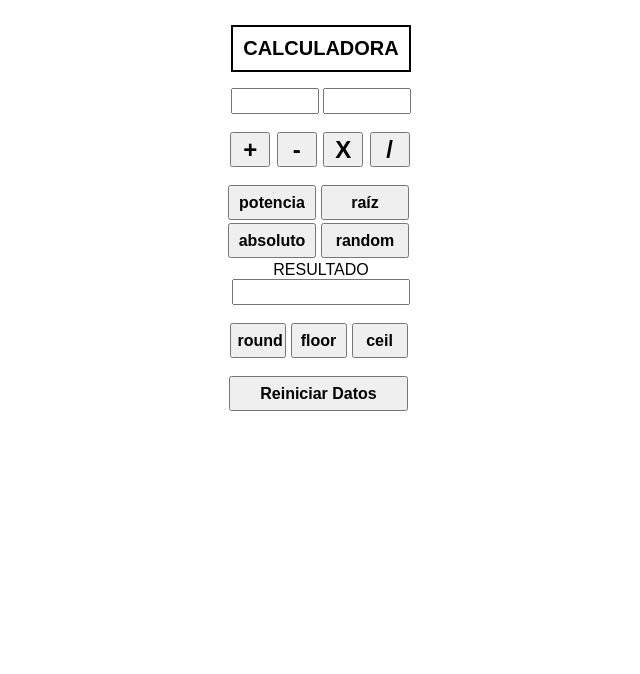
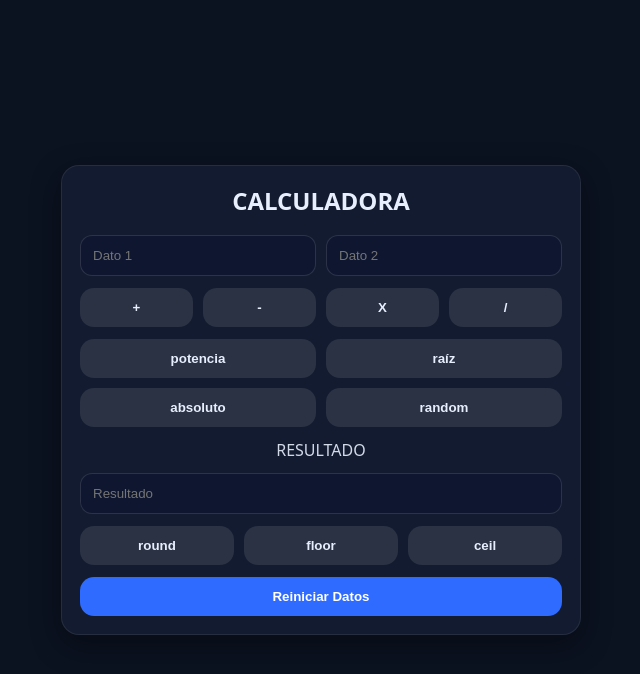
Before and after one commit to edvinvargas-dev/Calculadora, a plain HTML site: page index.html in a window 1280 px wide. Shown: the whole page, without its empty margins (319-959 px from the left). Drawn offline with Linux system fonts and the light colour scheme.

Commit message:
cambiando aspecto a la calculadora

```diff
--- a/index.html
+++ b/index.html
@@ -1,36 +1,46 @@
 <!DOCTYPE html>
+<html lang="es">
 <head>
+  <meta charset="UTF-8" />
+  <meta name="viewport" content="width=device-width, initial-scale=1.0" />
   <title>Calculadora</title>
-    <link rel="stylesheet" href="misEstilos.css">
+  <link rel="stylesheet" href="misEstilos.css" />
   <script src="calculato.js"></script>
 </head>
-<body align="center">
+
+<body>
+  <main class="card">
     <h2>CALCULADORA</h2>
-    <br>
-    <input type="text" id="Dato1">
-    <input type="text" id="Dato2">
-    <br><br>
 
+    <section class="inputs">
+      <input type="text" id="Dato1" placeholder="Dato 1" />
+      <input type="text" id="Dato2" placeholder="Dato 2" />
+    </section>
+
+    <section class="grid grid-4">
       <button onclick="suma()">+</button>
       <button onclick="resta()">-</button>
       <button onclick="multiplicar()">X</button>
       <button onclick="dividir()">/</button>
+    </section>
 
-    <br><br>
-    <div class="doble">
-        <button onclick="potencia()">potencia</button><button onclick="raiz()">raíz</button>
-        <br>
-        <button onclick="absoluto()">absoluto</button><button onclick="random()">random</button>
-    </div>
-    RESULTADO
-    <br>
-    <input type="text" id="CampoResultado">
-    <br>
-    <br>
-    <div class="triple">
-        <button onclick="round()">round</button><button onclick="floor()">floor</button><button onclick="ceil()">ceil</button>
-    </div>
-    <br>
-    <button id="reiniciarDatos" onclick="reload()">Reiniciar Datos</button>
+    <section class="grid grid-2">
+      <button onclick="potencia()">potencia</button>
+      <button onclick="raiz()">raíz</button>
+      <button onclick="absoluto()">absoluto</button>
+      <button onclick="random()">random</button>
+    </section>
+
+    <p class="label">RESULTADO</p>
+    <input type="text" id="CampoResultado" placeholder="Resultado" />
+
+    <section class="grid grid-3">
+      <button onclick="round()">round</button>
+      <button onclick="floor()">floor</button>
+      <button onclick="ceil()">ceil</button>
+    </section>
+
+    <button class="danger" id="reiniciarDatos" onclick="reload()">Reiniciar Datos</button>
+  </main>
 </body>
 </html>
--- a/misEstilos.css
+++ b/misEstilos.css
@@ -1,61 +1,94 @@
+* { box-sizing: border-box; }
+
 body{
-    font-family: Arial, Helvetica, sans-serif;
+  margin: 0;
+  font-family: system-ui, -apple-system, Segoe UI, Roboto, Arial, sans-serif;
+  background: #0b1220;
+  color: #e7eefc;
+  min-height: 100vh;
+  display: grid;
+  place-items: center;
+  padding: 18px;
+}
+
+/* tarjeta */
+.card{
+  width: min(520px, 100%);
+  background: #121b2f;
+  border: 1px solid rgba(255,255,255,.08);
+  border-radius: 18px;
+  padding: 18px;
+  box-shadow: 0 10px 30px rgba(0,0,0,.35);
+  display: grid;
+  gap: 12px;
+}
+
+h2{
+  margin: 0 0 6px;
+  text-align: center;
+}
+
+/* inputs */
+.inputs{
+  display: grid;
+  grid-template-columns: 1fr 1fr;
+  gap: 10px;
 }
 
 input{
-    height: 20px;
-    width: 80px;
-    font-size: 1rem;
-    text-align: center;
-}
-button{
-    width: 40px;
-    height:35px;
-    font-size: 1.5rem;
-    font-weight: bold;
-    margin-right: 2px;
+  width: 100%;
+  padding: 12px 12px;
+  border-radius: 12px;
+  border: 1px solid rgba(255,255,255,.12);
+  background: #0f1730;
+  color: #e7eefc;
+  outline: none;
 }
 
-.doble button{
-    height: 35px;
-    width: 88px;
-    font-size: 1rem;
-    font-weight: bold;
-    margin-right: 5px;
-    margin-bottom: 3px;
+/* grids de botones */
+.grid{
+  display: grid;
+  gap: 10px;
 }
 
-.triple button{
-    height: 35px;
-    width: 56px;
-    font-size: 1rem;
-    font-weight: bold;
-    margin-right: 5px;
+.grid-4{ grid-template-columns: repeat(4, 1fr); }
+.grid-3{ grid-template-columns: repeat(3, 1fr); }
+.grid-2{ grid-template-columns: repeat(2, 1fr); }
+
+button{
+  padding: 12px 10px;
+  border-radius: 14px;
+  border: 0;
+  cursor: pointer;
+  background: rgba(255,255,255,.10);
+  color: #e7eefc;
+  font-weight: 650;
 }
 
-#CampoResultado{
-    height: 20px;
-    width: 170px;
-    font-size: 1rem;
-    text-align: center;
-    font-weight: bold;
-}
-h2{
-    border: 2px  solid ;
-    padding: 10px;
-    display: inline-block;
-    font-size: 1.25rem;
-    text-align: center;
-}
-#reiniciarDatos{
-    height: 35px;
-    width: 179px;
-    font-size: 1rem;
-    font-weight: bold;
-    margin-right: 5px;
-    margin-bottom: 5px;
+button:hover{
+  background: rgba(255,255,255,.16);
 }
 
+.label{
+  margin: 0;
+  opacity: .9;
+  text-align: center;
+}
+
+.danger{
+  background: #2f6bff;
+  color: white;
+}
+
+.danger:hover{
+  filter: brightness(1.05);
+}
+
+/* =========================
+   RESPONSIVE
+   ========================= */
+
+/* móviles: botones más grandes y inputs en una columna */
 @media (max-width: 520px){
   .inputs{
     grid-template-columns: 1fr;
```
Lines whose indentation alone changed are shown as unchanged.
